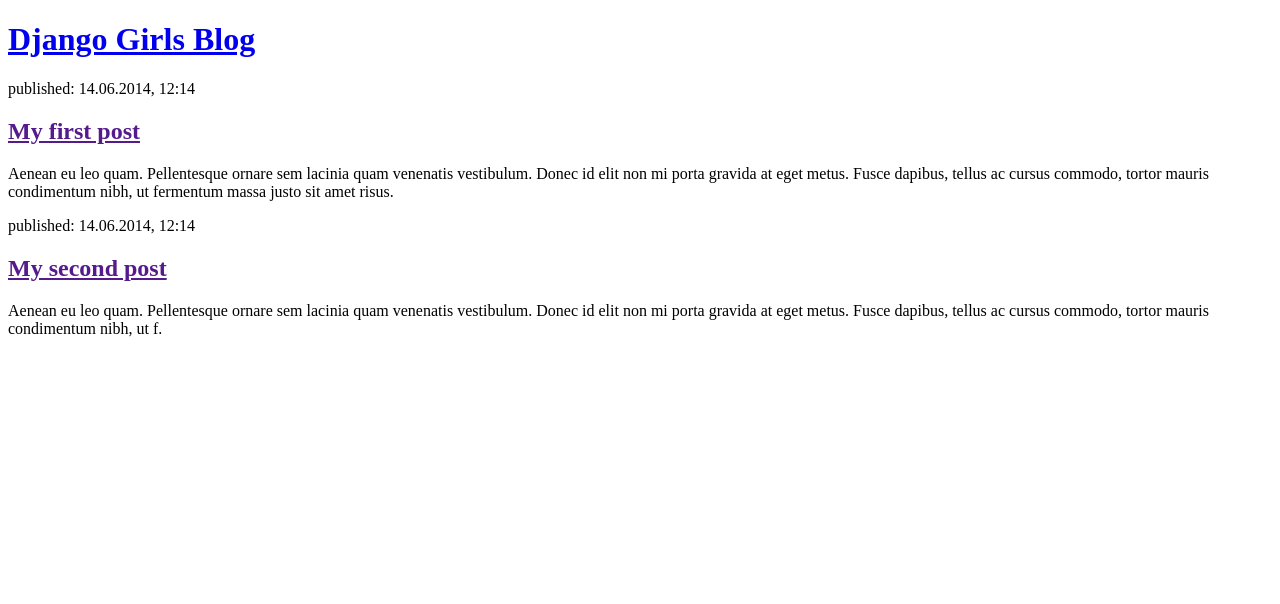
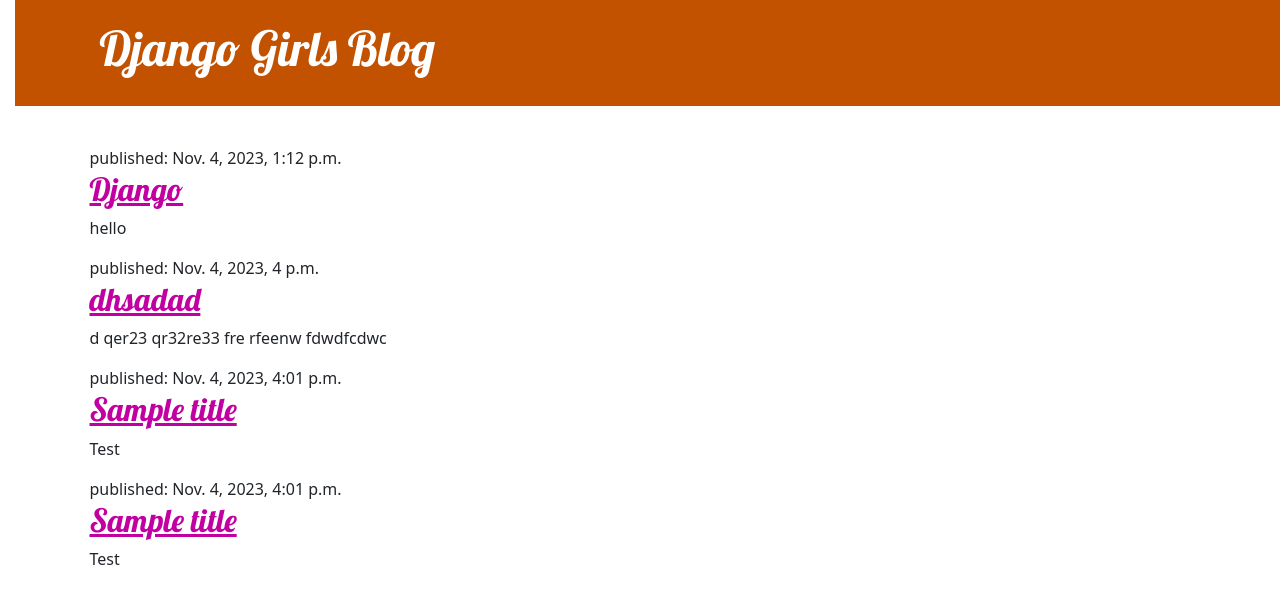
Before and after one commit to mella2021/my-first-django-blog, a Django app: page / in a window 1280 px wide. Shown: the top 604 px of the page. Run offline with Django 3.2, Linux system fonts and the light colour scheme; data comes from the database, SQL or seed files in the repository; both versions use the stored data as it was after the commit.

Commit message:
Modified templates to display posts from database.

```diff
--- /dev/null
+++ b/posts/static/css/posts.css
@@ -0,0 +1,78 @@
+h1 a, h2 a {
+    color: #c200a2;
+    font-family: 'Lobster';
+}
+
+body {
+    padding-left: 15px;
+}
+.page-header {
+    background-color: #C25100;
+    margin-top: 0;
+    margin-bottom: 40px;
+    padding: 20px 20px 20px 40px;
+}
+
+.page-header h1,
+.page-header h1 a,
+.page-header h1 a:visited,
+.page-header h1 a:active {
+    color: #ffffff;
+    font-size: 36pt;
+    text-decoration: none;
+}
+
+h1,
+h2,
+h3,
+h4 {
+    font-family: 'Lobster', cursive;
+}
+
+.date {
+    color: #828282;
+}
+
+.save {
+    float: right;
+}
+
+.post-form textarea,
+.post-form input {
+    width: 100%;
+}
+
+.top-menu,
+.top-menu:hover,
+.top-menu:visited {
+    color: #ffffff;
+    float: right;
+    font-size: 26pt;
+    margin-right: 20px;
+}
+
+.post {
+    margin-bottom: 70px;
+}
+
+.post h2 a,
+.post h2 a:visited {
+    color: #000000;
+}
+
+.post > .date,
+.post > .actions {
+    float: right;
+}
+
+.btn-secondary,
+.btn-secondary:visited {
+    color: #C25100;
+    background: none;
+    border-color: #C25100;
+}
+
+.btn-secondary:hover {
+    color: #FFFFFF;
+    background-color: #C25100;
+}
--- a/posts/templates/blog/post_list.html
+++ b/posts/templates/blog/post_list.html
@@ -1,23 +1,43 @@
+{% load static %}
 <!DOCTYPE html>
 <html>
     <head>
         <title>Django Girls blog</title>
+        <link rel="stylesheet" href="https://cdn.jsdelivr.net/npm/bootstrap@5.1.3/dist/css/bootstrap.min.css" integrity="sha384-1BmE4kWBq78iYhFldvKuhfTAU6auU8tT94WrHftjDbrCEXSU1oBoqyl2QvZ6jIW3" crossorigin="anonymous">
+        <link rel="stylesheet" href="{% static 'css/posts.css' %}">
+        <link rel="stylesheet" href="https://fonts.googleapis.com/css?family=Lobster&subset=latin,latin-ext">
     </head>
     <body>
-        <header>
-            <h1><a href="/">Django Girls Blog</a></h1>
+        <header class="page-header">
+            <div class="container">
+                <h1><a href="/">Django Girls Blog</a></h1>
+            </div>
         </header>
+        <main class="container">
+            <div class="row">
+                <div class="col">
+                     {% for posts in posts %}
+                     <article>
+                        <time>published: {{ posts.published_date }}</time>
+                        <h2><a href="">{{ posts.title }}</a></h2>
+                        <p>{{ posts.text|linebreaksbr }}</p>
+                    </article>
+                     {% endfor %}
 
-        <article>
+<!--
+        <article class="post">
             <time>published: 14.06.2014, 12:14</time>
             <h2><a href="">My first post</a></h2>
             <p>Aenean eu leo quam. Pellentesque ornare sem lacinia quam venenatis vestibulum. Donec id elit non mi porta gravida at eget metus. Fusce dapibus, tellus ac cursus commodo, tortor mauris condimentum nibh, ut fermentum massa justo sit amet risus.</p>
         </article>
 
-        <article>
+        <article  class="post">
             <time>published: 14.06.2014, 12:14</time>
             <h2><a href="">My second post</a></h2>
             <p>Aenean eu leo quam. Pellentesque ornare sem lacinia quam venenatis vestibulum. Donec id elit non mi porta gravida at eget metus. Fusce dapibus, tellus ac cursus commodo, tortor mauris condimentum nibh, ut f.</p>
-        </article>
+        </article> -->
+    </div>
+</div>
+</main>
     </body>
 </html>
--- a/posts/views.py
+++ b/posts/views.py
@@ -1,5 +1,11 @@
 from django.shortcuts import render
+from django.utils import timezone
+from .models import Post
 
 # Create your views here.
 def post_list(request):
     return render(request, 'blog/post_list.html', {})
+
+def post_list(request):
+    posts = Post.objects.filter(published_date__lte=timezone.now()).order_by('published_date')
+    return render(request, 'blog/post_list.html', {'posts': posts})
```
Also changed, not shown: db.sqlite3, posts/urls.py (line endings or trailing spaces).
